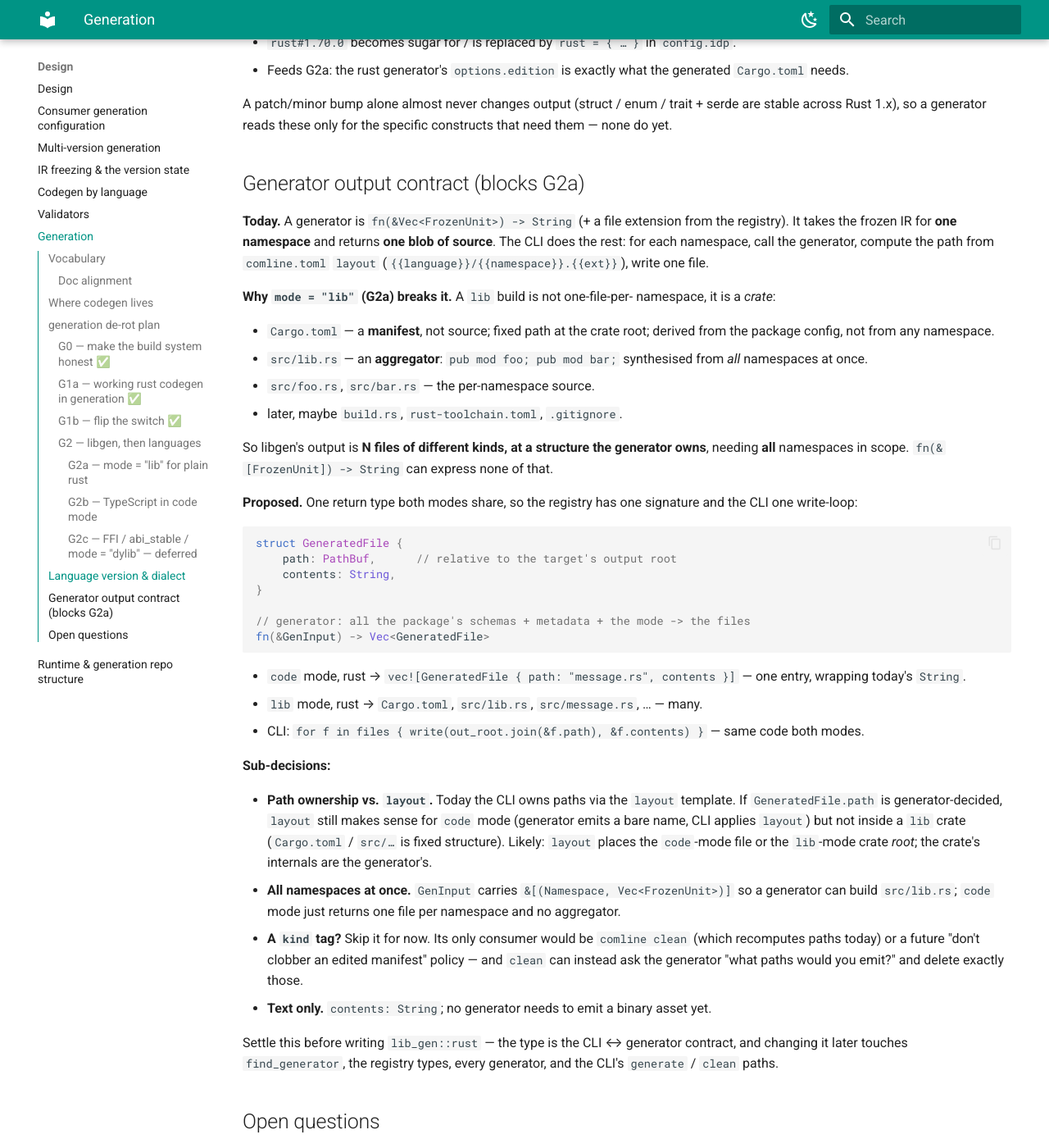
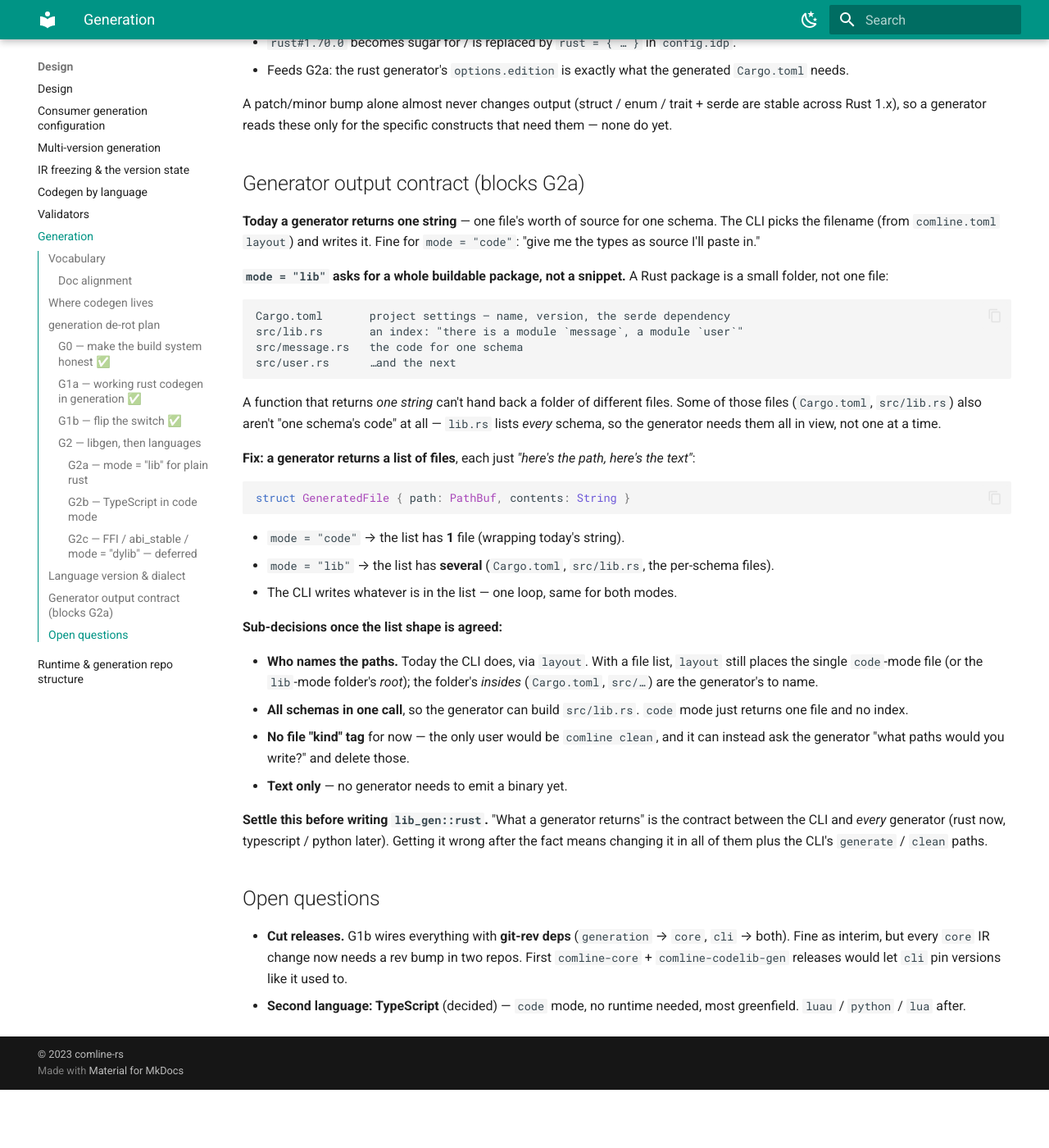
Before and after one commit to ComlineProject/docs, an MkDocs documentation site: the page built from docs/docs/design/generation.md, in a window 1280 px wide and 1400 px high, scrolled down 4810 px. Shown: the whole window at 82% size. Built offline with MkDocs 1.6.1 and Material for MkDocs 9.7.7, drawn with Linux system fonts in a browser that asks for light colours; the version menu is left out; after the commit the page ends 6139 px from its top, so only the background shows below that.

Commit message:
docs(design): rewrite the generator output contract in plainer terms
Lead with the plain framing: a generator returns one string today; mode =
lib needs a whole folder (Cargo.toml + src/lib.rs index + per-schema
files), which one string can't express; so a generator returns a list of
{path, text} files, code = 1, lib = several, CLI writes the list. Keep
the sub-decisions, drop the dense type signatures.

````diff
--- a/docs/docs/design/generation.md
+++ b/docs/docs/design/generation.md
@@ -236,66 +236,53 @@ specific constructs that need them — none do yet.
 
 ## Generator output contract (blocks G2a)
 
-**Today.** A generator is `fn(&Vec<FrozenUnit>) -> String` (+ a file extension
-from the registry). It takes the frozen IR for **one namespace** and returns
-**one blob of source**. The CLI does the rest: for each namespace, call the
-generator, compute the path from `comline.toml` `layout`
-(`{{language}}/{{namespace}}.{{ext}}`), write one file.
+**Today a generator returns one string** — one file's worth of source for one
+schema. The CLI picks the filename (from `comline.toml` `layout`) and writes it.
+Fine for `mode = "code"`: "give me the types as source I'll paste in."
 
-**Why `mode = "lib"` (G2a) breaks it.** A `lib` build is not one-file-per-
-namespace, it is a *crate*:
+**`mode = "lib"` asks for a whole buildable package, not a snippet.** A Rust
+package is a small folder, not one file:
 
-- `Cargo.toml` — a **manifest**, not source; fixed path at the crate root;
-  derived from the package config, not from any namespace.
-- `src/lib.rs` — an **aggregator**: `pub mod foo; pub mod bar;` synthesised
-  from *all* namespaces at once.
-- `src/foo.rs`, `src/bar.rs` — the per-namespace source.
-- later, maybe `build.rs`, `rust-toolchain.toml`, `.gitignore`.
+```
+Cargo.toml       project settings — name, version, the serde dependency
+src/lib.rs       an index: "there is a module `message`, a module `user`"
+src/message.rs   the code for one schema
+src/user.rs      …and the next
+```
 
-So libgen's output is **N files of different kinds, at a structure the generator
-owns**, needing **all** namespaces in scope. `fn(&[FrozenUnit]) -> String` can
-express none of that.
+A function that returns *one string* can't hand back a folder of different
+files. Some of those files (`Cargo.toml`, `src/lib.rs`) also aren't "one
+schema's code" at all — `lib.rs` lists *every* schema, so the generator needs
+them all in view, not one at a time.
 
-**Proposed.** One return type both modes share, so the registry has one
-signature and the CLI one write-loop:
+**Fix: a generator returns a list of files**, each just *"here's the path,
+here's the text"*:
 
 ```rust
-struct GeneratedFile {
-    path: PathBuf,      // relative to the target's output root
-    contents: String,
-}
-
-// generator: all the package's schemas + metadata + the mode -> the files
-fn(&GenInput) -> Vec<GeneratedFile>
+struct GeneratedFile { path: PathBuf, contents: String }
 ```
 
-- `code` mode, rust → `vec![GeneratedFile { path: "message.rs", contents }]` —
-  one entry, wrapping today's `String`.
-- `lib` mode, rust → `Cargo.toml`, `src/lib.rs`, `src/message.rs`, … — many.
-- CLI: `for f in files { write(out_root.join(&f.path), &f.contents) }` — same
-  code both modes.
+- `mode = "code"` → the list has **1** file (wrapping today's string).
+- `mode = "lib"` → the list has **several** (`Cargo.toml`, `src/lib.rs`, the
+  per-schema files).
+- The CLI writes whatever is in the list — one loop, same for both modes.
 
-**Sub-decisions:**
+**Sub-decisions once the list shape is agreed:**
 
-- **Path ownership vs. `layout`.** Today the CLI owns paths via the `layout`
-  template. If `GeneratedFile.path` is generator-decided, `layout` still makes
-  sense for `code` mode (generator emits a bare name, CLI applies `layout`) but
-  not inside a `lib` crate (`Cargo.toml` / `src/…` is fixed structure). Likely:
-  `layout` places the `code`-mode file or the `lib`-mode crate *root*; the
-  crate's internals are the generator's.
-- **All namespaces at once.** `GenInput` carries `&[(Namespace, Vec<FrozenUnit>)]`
-  so a generator can build `src/lib.rs`; `code` mode just returns one file per
-  namespace and no aggregator.
-- **A `kind` tag?** Skip it for now. Its only consumer would be `comline clean`
-  (which recomputes paths today) or a future "don't clobber an edited manifest"
-  policy — and `clean` can instead ask the generator "what paths would you
-  emit?" and delete exactly those.
-- **Text only.** `contents: String`; no generator needs to emit a binary asset
-  yet.
+- **Who names the paths.** Today the CLI does, via `layout`. With a file list,
+  `layout` still places the single `code`-mode file (or the `lib`-mode folder's
+  *root*); the folder's *insides* (`Cargo.toml`, `src/…`) are the generator's to
+  name.
+- **All schemas in one call**, so the generator can build `src/lib.rs`.
+  `code` mode just returns one file and no index.
+- **No file "kind" tag** for now — the only user would be `comline clean`, and it
+  can instead ask the generator "what paths would you write?" and delete those.
+- **Text only** — no generator needs to emit a binary yet.
 
-Settle this before writing `lib_gen::rust` — the type is the CLI ↔ generator
-contract, and changing it later touches `find_generator`, the registry types,
-every generator, and the CLI's `generate` / `clean` paths.
+**Settle this before writing `lib_gen::rust`.** "What a generator returns" is the
+contract between the CLI and *every* generator (rust now, typescript / python
+later). Getting it wrong after the fact means changing it in all of them plus the
+CLI's `generate` / `clean` paths.
 
 ## Open questions
 
````
